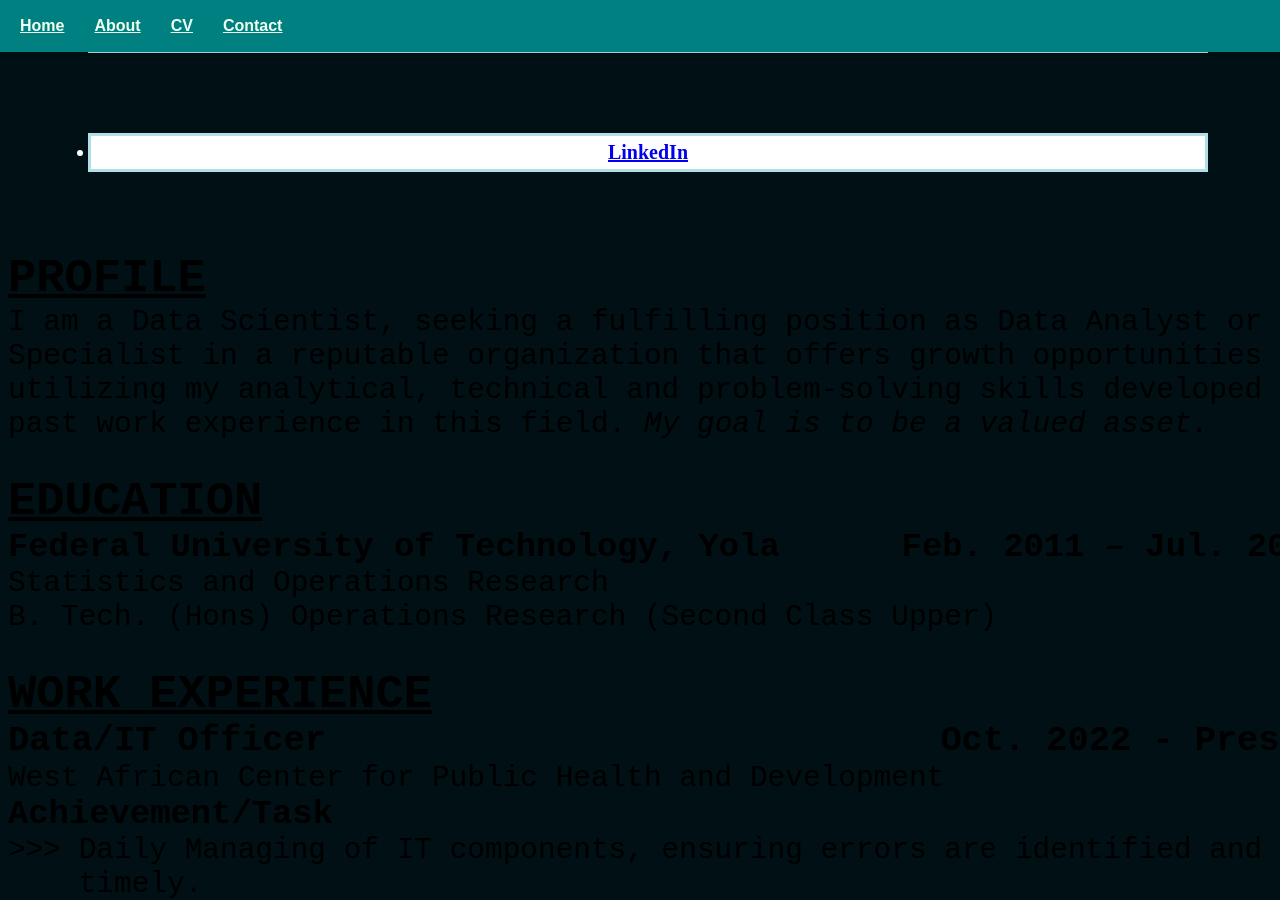
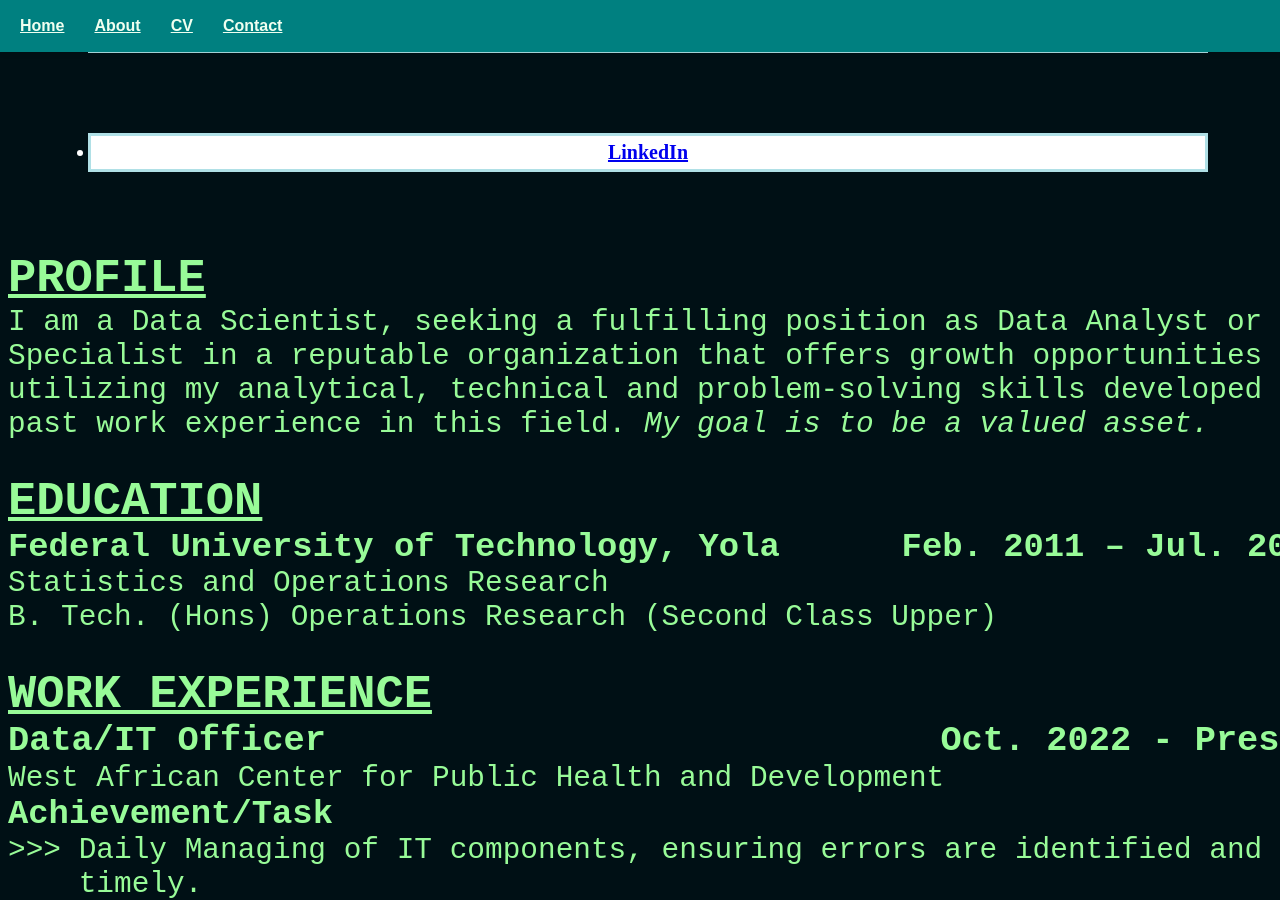
Before and after one commit to teefortech/teefortech.github.io, a Jekyll site: the page cv.html, which Jekyll copies as it is, in a window 1280 px wide and 900 px high, scrolled down 338 px. Built offline with Jekyll 4.4.1, drawn with Linux system fonts in a browser that asks for light colours.

Commit message:
Update cv.html

```diff
--- a/cv.html
+++ b/cv.html
@@ -33,7 +33,7 @@
            <li><a href="https://www.linkedin.com/in/anthony-m-nwuzor-793160182">LinkedIn</a></li>
                </ul>
        </b></p>
-<pre style="font-size:2.3vw;">
+<pre style="font-size:2.3vw; color: #98FB98;">
 <b><u style=font-size:160%;>PROFILE</u></b>
 I am a Data Scientist, seeking a fulfilling position as Data Analyst or IT <br>Specialist in a reputable organization that offers growth opportunities while<br>utilizing my analytical, technical and problem-solving skills developed through <br>past work experience in this field. <i>My goal is to be a valued asset.</i><br>
 <b><u style=font-size:160%;>EDUCATION</u></b>
```
